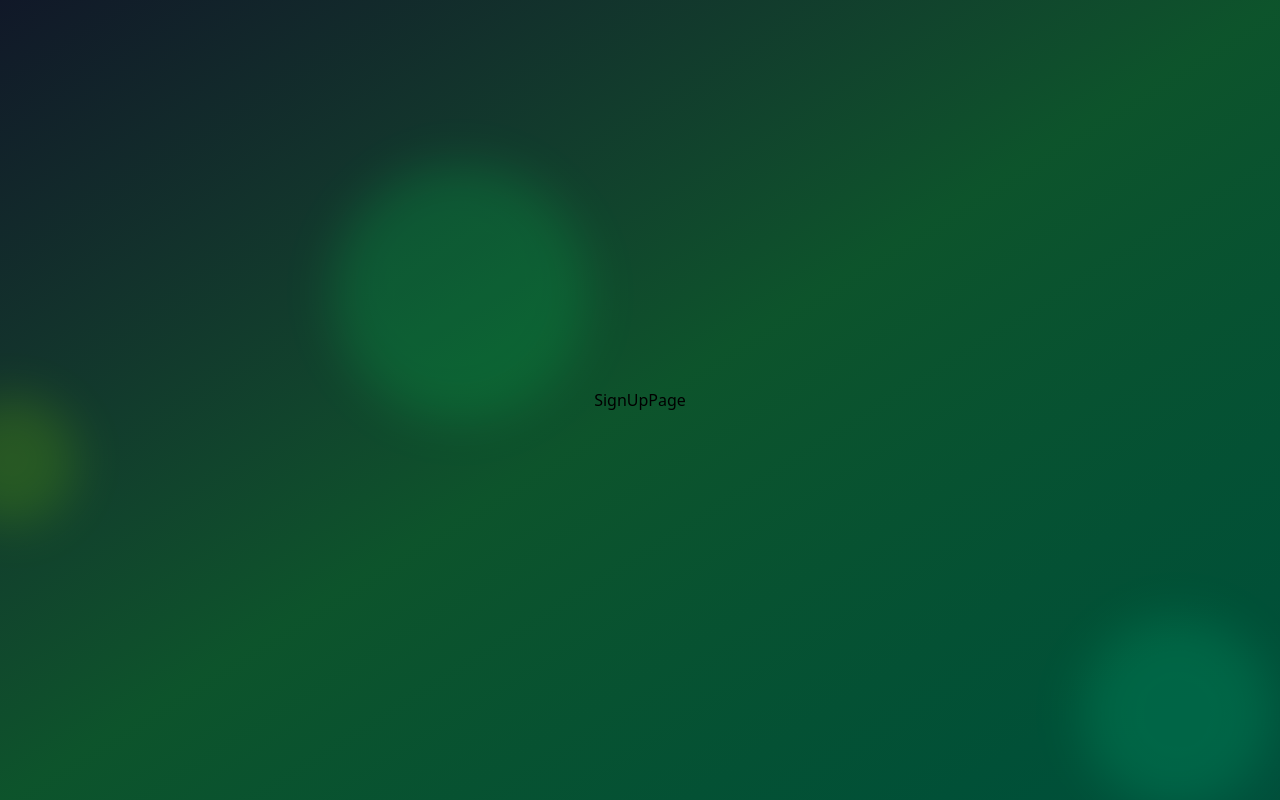
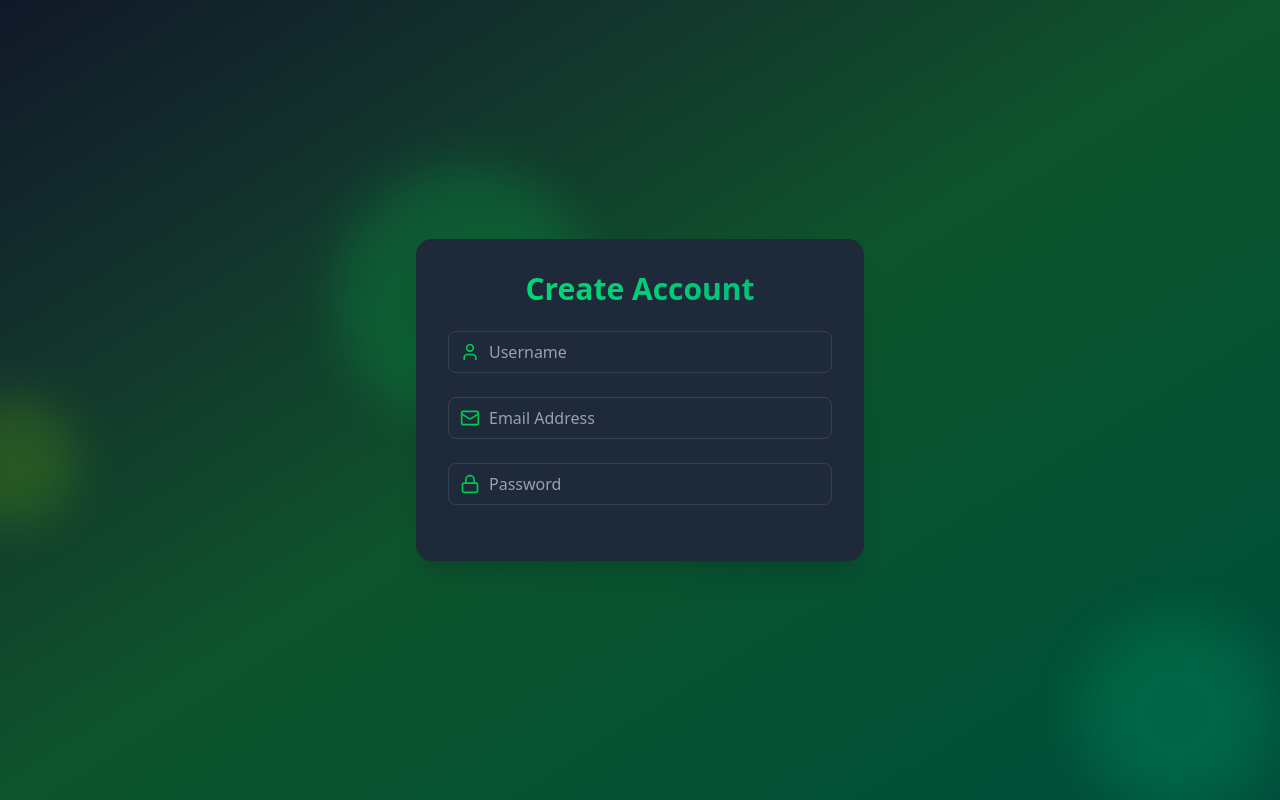
Before and after one commit to aben-cha/authentication, a React (Vite) app in the folder frontend/: page /signup in a window 1280 px wide. Built offline with nearby package versions, Linux system fonts and the light colour scheme.

Commit message:
Input Component

```diff
--- a/frontend/package.json
+++ b/frontend/package.json
@@ -12,6 +12,7 @@
   "dependencies": {
     "@tailwindcss/vite": "^4.1.11",
     "framer-motion": "^12.23.9",
+    "lucide-react": "^0.525.0",
     "react": "^19.1.0",
     "react-dom": "^19.1.0",
     "react-router-dom": "^7.7.0",
--- /dev/null
+++ b/frontend/src/components/Input.jsx
@@ -0,0 +1,18 @@
+
+const Input = ({icon:Icon, ...props}) => {
+    return (
+		<div className='relative mb-6'>
+			<div className='absolute inset-y-0 left-0 flex items-center pl-3 pointer-events-none'>
+				<Icon className='size-5 text-green-500' />
+			</div>
+			<input
+				{...props}
+				className='w-full pl-10 pr-3 py-2 bg-gray-800 bg-opacity-50 rounded-lg border
+                border-gray-700 focus:border-green-500 focus:ring-2 focus:ring-green-500
+                 text-white placeholder-gray-400 transition duration-200'
+			/>
+		</div>
+	);
+}
+
+export default Input
--- a/frontend/src/pages/SignUpPage.jsx
+++ b/frontend/src/pages/SignUpPage.jsx
@@ -1,6 +1,57 @@
+import { motion } from "framer-motion"
+import {Lock, Mail, User} from 'lucide-react'
+import Input from "../components/Input"
+import { useState } from "react"
+
+
 const SignUpPage = () => {
+  const [name, setName] = useState("");
+  const [email, setEmail] = useState("");
+  const [password, setPassword] = useState("");
+
+  const handleSignUp = (e) => {
+    e.preventDefault();
+  }
+
   return (
-    <div>SignUpPage</div>
+    <motion.div
+			initial={{ opacity: 0, y: 20 }}
+			animate={{ opacity: 1, y: 0 }}
+			transition={{ duration: 0.5 }}
+			className='max-w-md w-full bg-gray-800 bg-opacity-50 backdrop-filter backdrop-blur-xl rounded-2xl shadow-xl
+			overflow-hidden'
+		>
+			<div className='p-8'>
+				<h2 className='text-3xl font-bold mb-6 text-center bg-gradient-to-r from-green-400 to-emerald-500 text-transparent bg-clip-text'>
+					Create Account
+				</h2>
+
+        <form onSubmit={handleSignUp}>
+          <Input
+            icon={User}
+            type='text'
+            placeholder='Username'
+            value={name}
+            onChange={(e) => setName(e.target.value)}
+          />
+          <Input
+            icon={Mail}
+            type='email'
+            placeholder='Email Address'
+            value={email}
+            onChange={(e) => setEmail(e.target.value)}
+          />
+          <Input
+            icon={Lock}
+            type='password'
+            placeholder='Password'
+            value={password}
+            onChange={(e) => setPassword(e.target.value)}
+          />
+
+        </form>
+      </div>
+    </motion.div>
   )
 }
 
```
Also changed, not shown: 1 other file (tests, documents, lock files or other folders).
